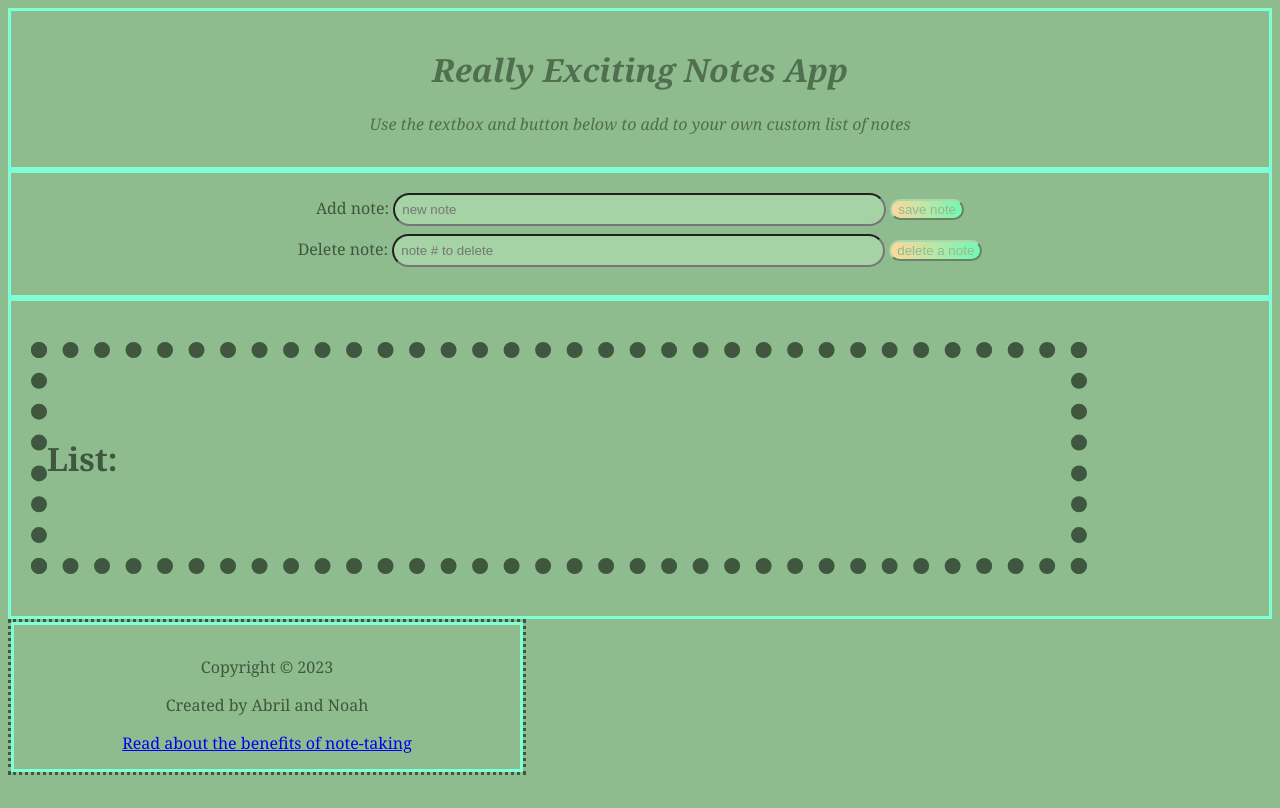
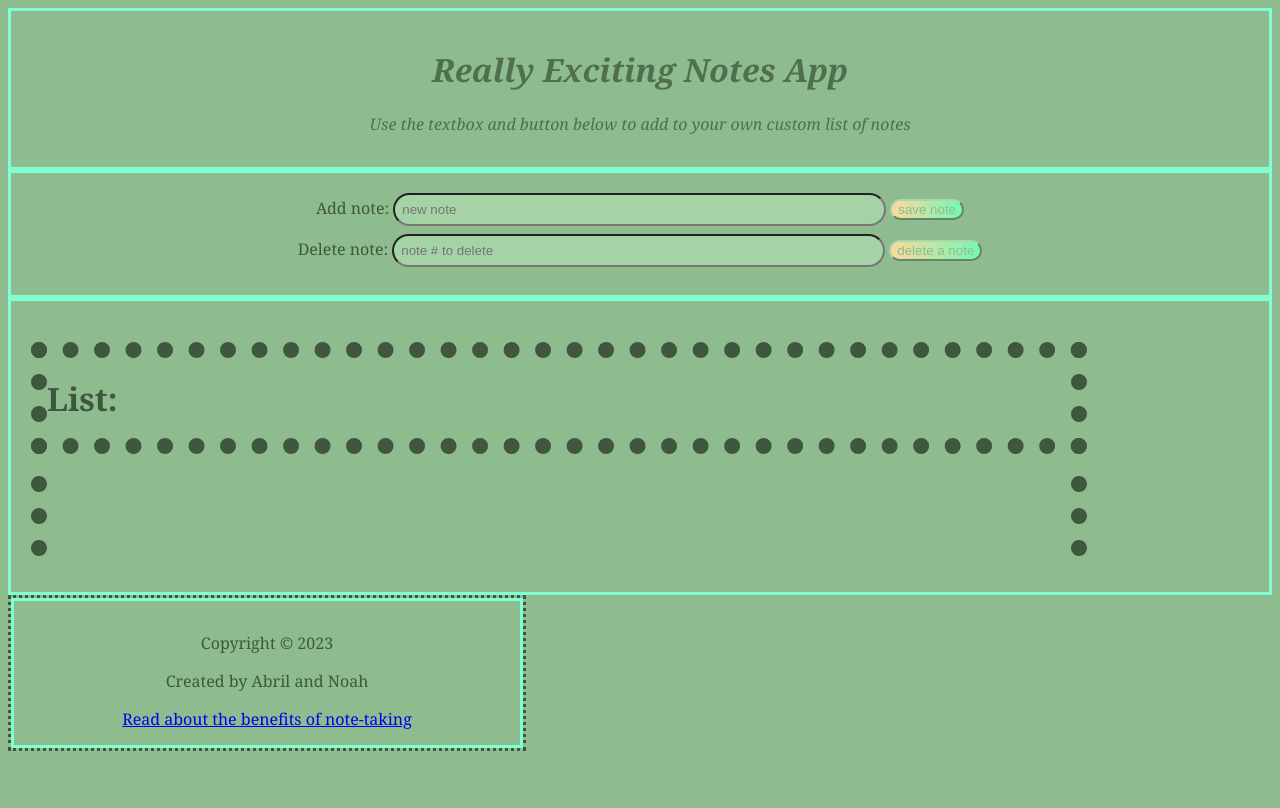
Before and after one commit to noah-bonnema/project1, an Angular app: page / in a window 1280 px wide. Built offline with nearby package versions, Linux system fonts and the light colour scheme.

Commit message:
change in note ccs

```diff
--- a/src/app/components/note/note.component.css
+++ b/src/app/components/note/note.component.css
@@ -21,16 +21,43 @@ input[type="text"] {
     background-color:rgb(166, 211, 166);
   }
 
-  h1{
+ h1{
 
         color:rgb(62, 87, 62);
         border-style: dotted;
         border-width: 2cqmin;
         border-radius: 0cqmax;
         width:80cqmax;
-        block-size: 25cqmin;
+        block-size: 10cqmin;
         align-items: center;
         align-self: center;
         align-content: center;
 
   }
+
+  p{
+    color:rgb(62, 87, 62);
+        border-style: dotted;
+        border-width: 2cqmin;
+        border-bottom-width: 0cqmax;
+        border-top-width: 0cqmax;
+        border-radius: 0cqmax;
+        width:80cqmax;
+        block-size: 10cqmin;
+        align-items: center;
+        align-self: center;
+        align-content: center;
+  }
+  h2{
+    color:rgb(62, 87, 62);
+        border-style: dotted;
+        border-width: 2cqmin;
+        border-bottom-width: 2cqmin;
+        border-top-width: 0cqmax;
+        border-radius: 0cqmax;
+        width:80cqmax;
+        block-size: 10cqmin;
+        align-items: center;
+        align-self: center;
+        align-content: center;
+  }
```
